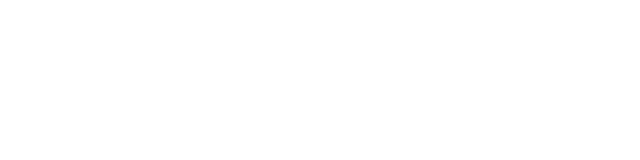
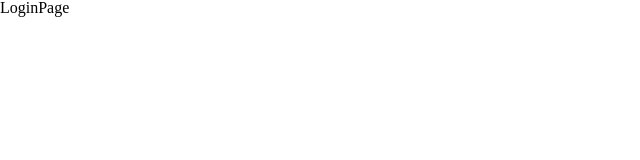
Before and after one commit to mococo-numble8/frontend, a React (Create React App) app: page /login in a window 1280 px wide. Before the commit this address had no page. Shown: the top 160 px of the page, without its empty margins (0-640 px from the left). Built offline with nearby package versions, Linux system fonts and the light colour scheme.

Commit message:
#853462 - 라우팅 페이지 생성

```diff
--- a/src/App.tsx
+++ b/src/App.tsx
@@ -5,6 +5,9 @@ import ComponentTestPage from './components/common/test/ComponentTestPage';
 import TestContainer from './components/common/test/TestContainer';
 import ModalSamplePage from 'pages/ModalSamplePage';
 import ComponentSamplePage from 'pages/ComponentSamplePage';
+import LoginPage from 'pages/LoginPage';
+import JoinPage from 'pages/JoinPage';
+import ProfilePage from 'pages/ProfilePage';
 
 const App: React.FC = () => {
   return (
@@ -16,6 +19,9 @@ const App: React.FC = () => {
       />
       <Route path="/modal" element={<ModalSamplePage />} />
       <Route path="/components" element={<ComponentSamplePage />} />
+      <Route path="/login" element={<LoginPage />} />
+      <Route path="/join" element={<JoinPage />} />
+      <Route path="/profile" element={<ProfilePage />} />
     </Routes>
   );
 };
--- /dev/null
+++ b/src/pages/JoinPage.tsx
@@ -0,0 +1,7 @@
+import React from 'react';
+
+const JoinPage = () => {
+  return <div>JoinPage</div>;
+};
+
+export default JoinPage;
--- /dev/null
+++ b/src/pages/LoginPage.tsx
@@ -0,0 +1,7 @@
+import React from 'react';
+
+const LoginPage = () => {
+  return <div>LoginPage</div>;
+};
+
+export default LoginPage;
--- /dev/null
+++ b/src/pages/ProfilePage.tsx
@@ -0,0 +1,7 @@
+import React from 'react';
+
+const ProfilePage = () => {
+  return <div>ProfilePage</div>;
+};
+
+export default ProfilePage;
```
